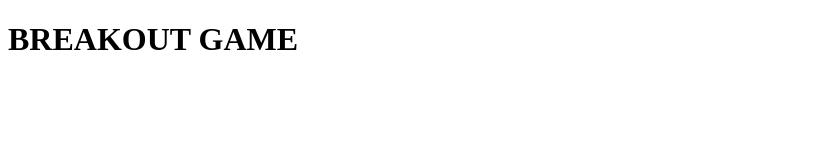
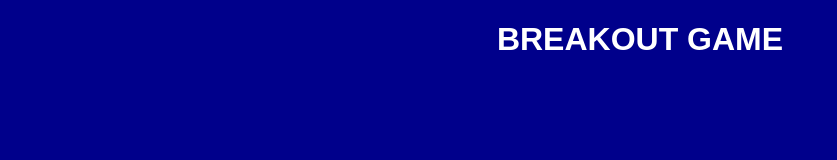
Before and after one commit to MrBusiness87/game-breakout, a plain HTML site: page index.html in a window 1280 px wide. Shown: the whole page, without its empty margins (0-837 px from the left). Drawn offline with Linux system fonts and the light colour scheme.

Commit message:
game-breakout

```diff
--- a/index.html
+++ b/index.html
@@ -5,6 +5,7 @@
   <meta http-equiv="X-UA-Compatible" content="IE=edge">
   <meta name="viewport" content="width=device-width, initial-scale=1.0">
   <title>BREAKOUT GAME</title>
+  <link rel="stylesheet" href="./style.css">
 </head>
 <body>
   <div>
--- a/style.css
+++ b/style.css
@@ -1,3 +1,9 @@
+body {
+  background-color: darkblue;
+  max-width: 100%;
+  color:white;
+  font-family: sans-serif;
+}
 h1 {
-
+  text-align: center;
 }
```
